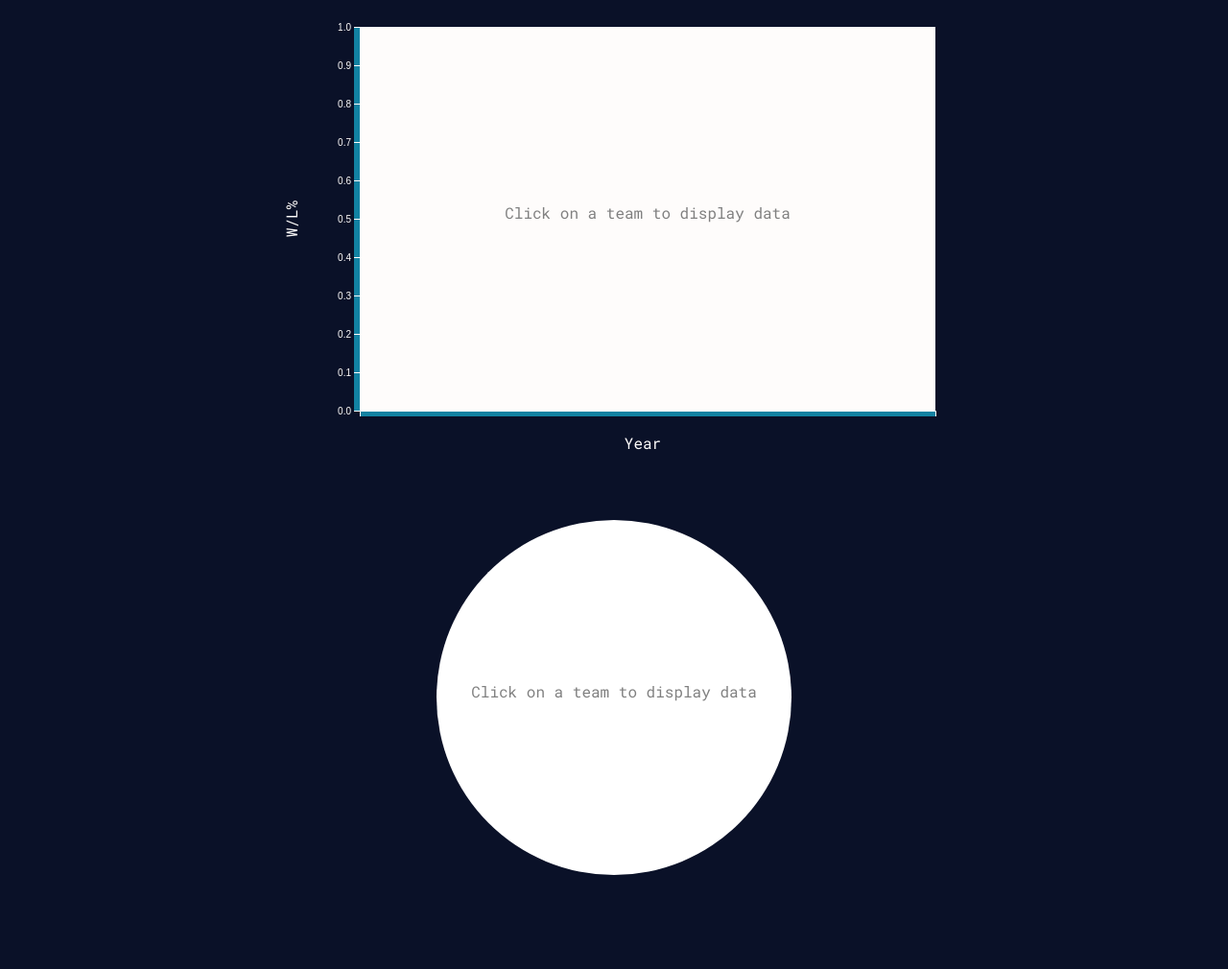
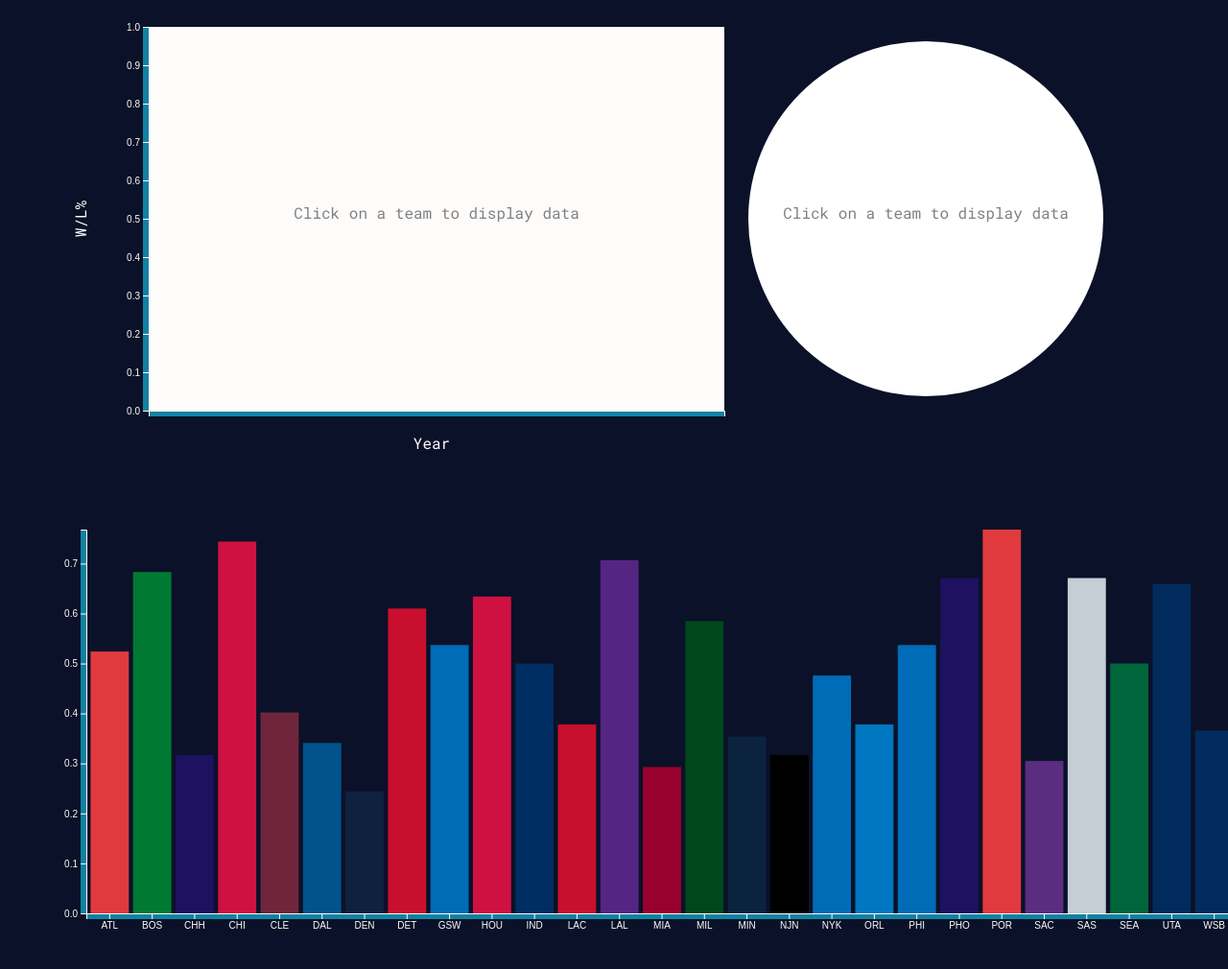
Before and after one commit to perkeje/nba_stats_visualization, a website: page index.html in a window 1280 px wide. Shown: the part 806-1816 px from the top of the page at 96% size. Drawn offline with nearby package versions, Linux system fonts and the light colour scheme.

Commit message:
added barchart for teams

```diff
--- a/index.html
+++ b/index.html
@@ -73,8 +73,9 @@
                 </div>
             </div>
             <div class="plots-container">
-            <div class="line-plot"></div>
-            <div class="pie-chart"></div>
+                <div class="line-plot"></div>
+                <div class="pie-chart"></div>
+                <div class="bar-chart"></div>
             </div>
             <div class="tooltip"></div>
         </div>
--- a/script.js
+++ b/script.js
@@ -122,13 +122,49 @@ let pieSvg = d3
 
 pieSvg.append("circle").attr("r", radius).attr("fill", "white");
 
-// Add the text in the center of the circle
 pieSvg
     .append("text")
     .attr("class", "default-text")
     .style("text-anchor", "middle")
     .text("Click on a team to display data")
     .style("fill", "#808080");
+
+const barChartMargin = { top: 50, right: 10, bottom: 50, left: 80 };
+const barChartWidth = 1200;
+const barChartHeight = 400;
+
+const barChartSvg = d3
+    .select(".bar-chart")
+    .append("svg")
+    .attr("width", barChartWidth + barChartMargin.left + barChartMargin.right)
+    .attr("height", barChartHeight + barChartMargin.top + barChartMargin.bottom)
+    .append("g")
+    .attr(
+        "transform",
+        `translate(${barChartMargin.left},${barChartMargin.top})`
+    );
+
+let xBarScale = d3.scaleBand().range([0, barChartWidth]).padding(0.1);
+let yBarScale = d3.scaleLinear().range([barChartHeight, 0]);
+
+let xAxisBar = d3.axisBottom(xBarScale);
+let yAxisBar = d3.axisLeft(yBarScale);
+
+barChartSvg
+    .append("g")
+    .attr("class", "x-axis-bar")
+    .attr("transform", `translate(0, ${barChartHeight})`)
+    .style("fill", "#1282a2");
+
+barChartSvg.append("g").attr("class", "y-axis-bar").style("fill", "#1282a2");
+
+let barTitle = barChartSvg
+    .append("text")
+    .attr("class", "bar-title")
+    .attr("x", barChartWidth / 2)
+    .attr("y", -15)
+    .style("text-anchor", "middle")
+    .style("fill", "#fefcfb");
 
 let mapInteraction = async () => {
     try {
@@ -149,12 +185,14 @@ let mapInteraction = async () => {
         const defaultYear = teams[0].Year;
         createPatterns(teams);
         createCircles(defaultYear, teams);
+        createBarChart(defaultYear, teams);
 
         playButton.on("click", () => {
             if (slider.property("value") == 2021) {
                 slider.property("value", 1991);
                 sliderValue.text(1991);
                 createCircles(slider.property("value"), teams);
+                createBarChart(slider.property("value"), teams);
             }
             if (!intervalId) {
                 intervalId = d3.interval(() => {
@@ -165,6 +203,7 @@ let mapInteraction = async () => {
                     let value = slider.property("value");
                     sliderValue.text(value);
                     createCircles(value, teams);
+                    createBarChart(value, teams);
                     if (slider.property("value") == 2021) {
                         pause();
                     }
@@ -181,12 +220,14 @@ let mapInteraction = async () => {
         slider.on("change", (e) => {
             var year = e.target.value;
             createCircles(year, teams);
+            createBarChart(year, teams);
         });
 
         criteriaRadioButtons.on("change", () => {
             setSelectedCriteria();
             let year = slider.property("value");
             createCircles(year, teams);
+            createBarChart(year, teams);
         });
 
         westZoom.on("click", () => {
@@ -582,6 +623,83 @@ function drawPieChart(data) {
     }
 }
 
+const renderBarChart = (data) => {
+    xBarScale.domain(data.map((d) => d.Team_id));
+    yBarScale.domain([0, d3.max(data, (d) => +d[criteria])]);
+
+    barChartSvg.select(".x-axis-bar").transition().duration(500).call(xAxisBar);
+
+    barChartSvg.select(".y-axis-bar").transition().duration(500).call(yAxisBar);
+
+    // Update existing bars
+    const bars = barChartSvg.selectAll(".bar").data(data, (d) => d.Team_id);
+
+    // Remove old bars
+    bars.exit()
+        .transition()
+        .duration(500)
+        .attr("y", (d) => yBarScale(0))
+        .attr("height", 0)
+        .remove();
+
+    // Enter new bars
+    bars.enter()
+        .append("rect")
+        .attr("class", "bar")
+        .style("fill", (d) => d.Color)
+        .attr("x", (d) => xBarScale(d.Team_id))
+        .attr("width", xBarScale.bandwidth())
+        .attr("y", (d) => yBarScale(0))
+        .attr("height", 0)
+        .style("cursor", "pointer")
+        .merge(bars)
+        .on("mouseover", (e, d) => {
+            hoveredTeam = d.Team_id;
+            tooltip
+                .html(
+                    `Team: ${d.Name}<br>${criteria}: ${
+                        criteria === "Payroll" ? "$" : ""
+                    }${formatNumber(d[criteria])}`
+                )
+                .style("opacity", 0.8)
+                .style("left", `${d3.pointer(e)[0]}px`)
+                .style("top", `${d3.pointer(e)[1]}px`);
+
+            d3.select(e.target).style("fill", "yellow");
+        })
+        .on("mouseout", (e, d) => {
+            hoveredTeam = null;
+            tooltip.style("opacity", 0);
+            d3.select(e.target).style("fill", (d) => d.Color);
+        })
+        .transition()
+        .duration(500)
+        .attr("x", (d) => xBarScale(d.Team_id))
+        .attr("width", xBarScale.bandwidth())
+        .attr("y", (d) => yBarScale(+d[criteria]))
+        .attr("height", (d) => barChartHeight - yBarScale(+d[criteria]));
+
+    bars.transition()
+        .duration(500)
+        .attr("x", (d) => xBarScale(d.Team_id))
+        .attr("width", xBarScale.bandwidth())
+        .attr("y", (d) => yBarScale(+d[criteria]))
+        .attr("height", (d) => barChartHeight - yBarScale(+d[criteria]));
+};
+
+const createBarChart = (year, teams) => {
+    const data = teams
+        .filter((d) => d.Year === year)
+        .sort((a, b) => {
+            // Sort the data based on Team_id
+            return d3.ascending(a.Team_id, b.Team_id);
+        });
+
+    // Update the xBarScale domain to match the sorted data
+    xBarScale.domain(data.map((d) => d.Team_id));
+    renderBarChart(data);
+};
+
 setSelectedCriteria();
 mapInteraction();
 initializeLinePlot();
--- a/styles.css
+++ b/styles.css
@@ -164,3 +164,8 @@ nav {
     justify-items: center;
     align-items: center;
 }
+
+.bar-chart {
+    grid-column: span 2;
+    justify-self: center;
+  }
```
